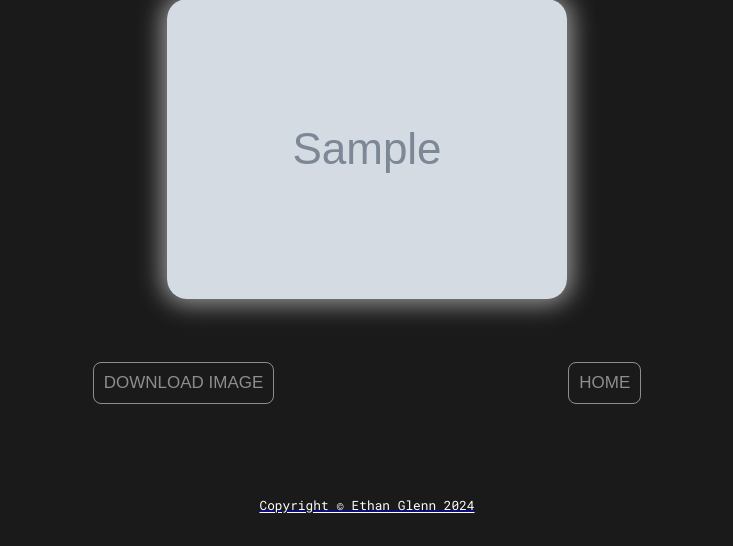
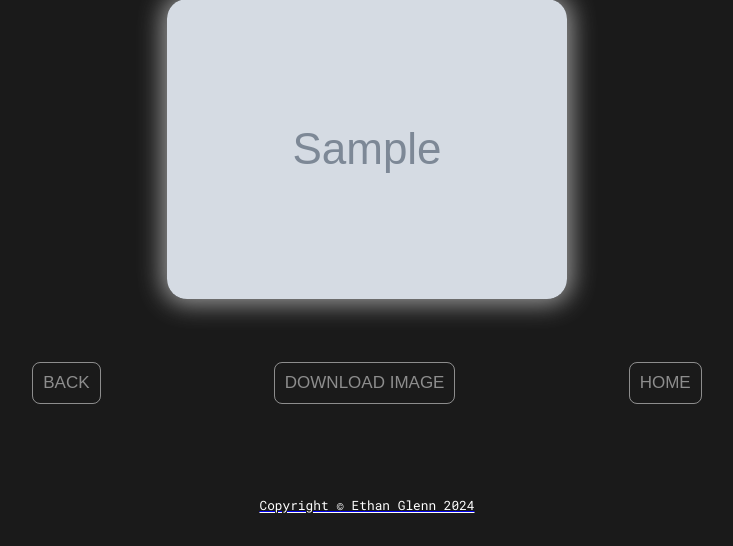
Before and after one commit to eglenn-dev/qr-code-generator, a Flask app: template templates/qr-img.html in a window 1280 px wide. Shown: the part 262-808 px from the top of the page, without its empty margins (273-1006 px from the left). Run offline with Flask 2, Linux system fonts and the light colour scheme; the template is opened without the code that fills it: most values are stand-ins (such as "Sample title", 1, 10 or a date in 2020); grey boxes marked "Sample" are stand-in pictures.

Commit message:
Added a back button

```diff
--- a/templates/qr-img.html
+++ b/templates/qr-img.html
@@ -15,6 +15,7 @@
     </section>
     <img id="img" src="{{ qr_code_img_path }}" alt="Generated QR Code">
     <section id="download-button">
+        <a href="#" id="backButton"><button>Back</button></a>
         <a href="{{ qr_code_img_path }}" download="qr-code.png"><button>Download Image</button></a>
         <a href="/"><button>Home</button></a>
     </section>
@@ -28,6 +29,9 @@
         const year = now.getFullYear();
         footerMessage = document.getElementById('cp-footer');
         footerMessage.innerHTML = `Copyright &copy; Ethan Glenn ${year}`;
+        document.getElementById('backButton').addEventListener('click', function () {
+            window.history.back();
+        });
     </script>
 </body>
 
```
